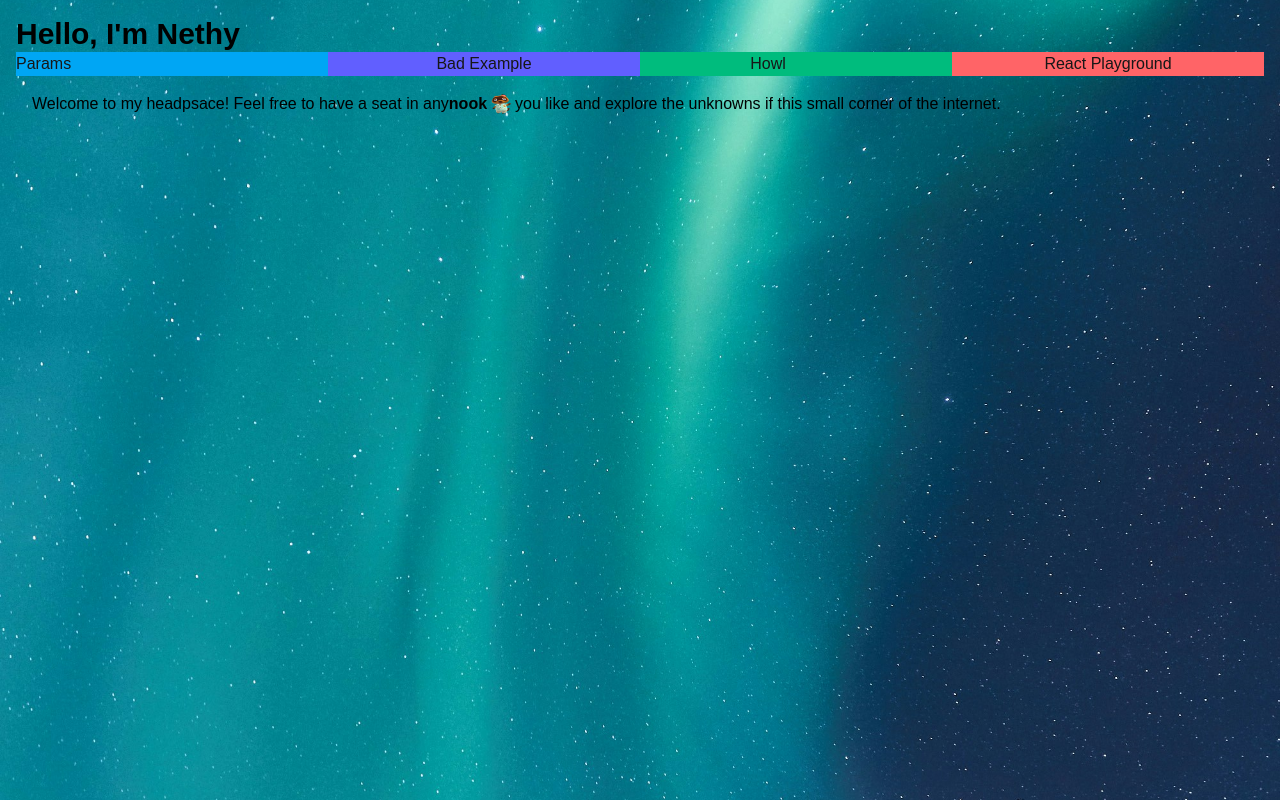
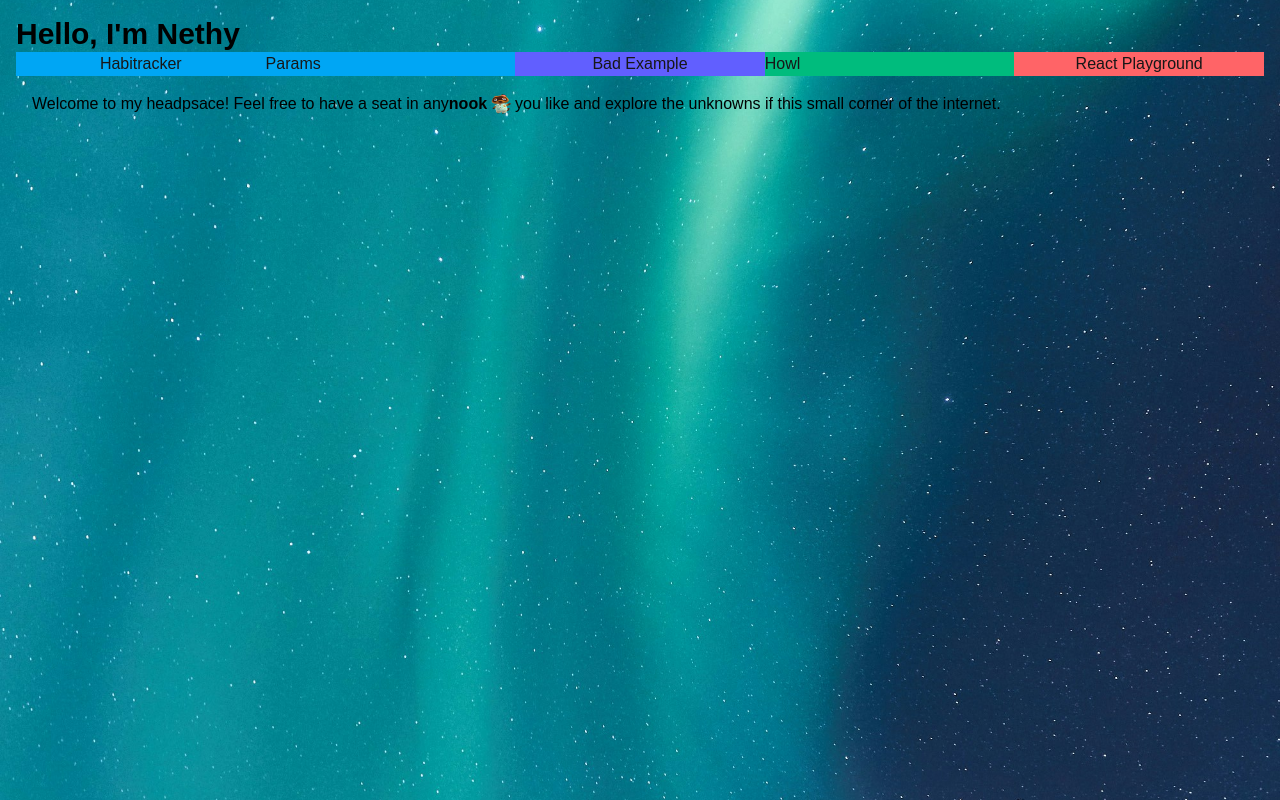
Before and after one commit to wsudswong/Infinethy-App, a Next.js app in the folder infinethy-app/: page / in a window 1280 px wide. Built offline with nearby package versions, Linux system fonts and the light colour scheme; no server answers.

Commit message:
cleanup EventClick

```diff
--- a/infinethy-app/app/components/EventClick.tsx
+++ /dev/null
@@ -1,24 +0,0 @@
-'use client';
-import React from 'react'
-// import {Howl} from 'howler'
-
-// const sound = new Howl({
-//   src: ['/MapleStory-Jump.mp3'],
-//   autoplay:true,
-//   loop:false,
-// });
-// const playSound = () => {
-//   sound.play();
-//   console.log("Sound has played!");
-// }
-
-const EventClick = () => {
-
-  return (
-    <div>
-        {/* <button onClick={playSound}>Click to Jump</button> */}
-    </div>
-  )
-}
-
-export default EventClick
--- a/infinethy-app/app/components/Howls.tsx
+++ b/infinethy-app/app/components/Howls.tsx
@@ -11,10 +11,10 @@ const Howls = () => {
     });
   const playSound = () => {
   sound.play();
-  console.log("Sound has played!");
+  // console.log("Sound has played!");
 }
   return (
-    <button className="w-64 flex-1 bg-emerald-500 hover:bg-emerald-700" onMouseOver={playSound}>Howl</button>
+    <button className="flex-1 bg-emerald-500 hover:bg-emerald-700" onMouseOver={playSound}>Howl</button>
   )
 }
 
--- a/infinethy-app/app/components/NookCard.tsx
+++ b/infinethy-app/app/components/NookCard.tsx
@@ -1,14 +1,11 @@
 import React from 'react'
-// import EventClick from './EventClick'
 import Howls from './Howls'
 
 const NookCard = () => {
   return (
     // empty elements are called "Fragments" the allow one return element but are not elements
     <>
-      {/* <div>Now I can have 2 elements in one function</div> */}
       <div>
-          {/* <EventClick /> */}
           <Howls />
       </div>
     </>
--- a/infinethy-app/app/page.tsx
+++ b/infinethy-app/app/page.tsx
@@ -22,7 +22,7 @@ export default function Home() {
       <div>
         <h1 className="text-3xl font-bold text-white dark:text-black">Hello, I&apos;m {name}</h1>
         <div className="flex">
-          {/* <button className="w-32 flex-1 bg-sky-500 hover:bg-sky-700"><Link href="/habitracker">Habitracker</Link></button> */}
+          <button className="w-32 flex-1 bg-sky-500 hover:bg-sky-700"><Link href="/habitracker">Habitracker</Link></button>
           <div className="w-32 flex-1 bg-sky-500 hover:bg-sky-700"><Link href="/params/1">Params</Link></div>
           <button className="w-32 flex-1 bg-indigo-500 hover:bg-indigo-700"><a href="/badexample">Bad Example</a></button>
           <div className="w-32 flex-1 bg-emerald-500 hover:bg-emerald-700"><NookCard /></div>
```
